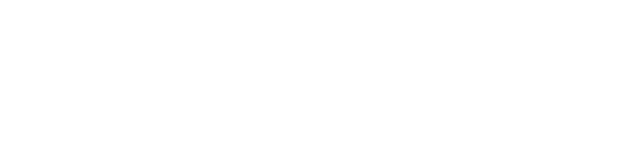
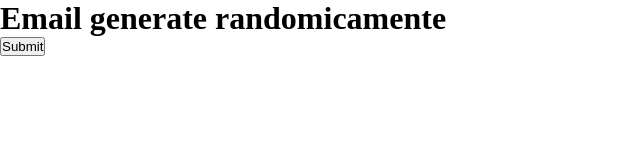
Before and after one commit to Tamburini-Christofer/js-email-list, a plain HTML site: page index.html in a window 1280 px wide. Shown: the whole page, without its empty margins (0-640 px from the left). Drawn offline with Linux system fonts and the light colour scheme.

Commit message:
Creazione file Html

```diff
--- a/index.html
+++ b/index.html
@@ -9,6 +9,24 @@
 </head>
 
 <body>
+    <!-- Creazione di un contenitore generale -->
+    <div>
+
+        <main>
+            <!-- Titolo principale -->
+            <h1>Email generate randomicamente</h1>
+            <!-- Contenitore Email -->
+            <div class="contenitoreEmail">
+                <ul>
+
+                </ul>
+            </div>
+
+            <button id="bottone">Submit</button>
+        </main>
+    </div>
+    <!-- Script JavaScript -->
     <script src="javascipt.js"></script>
 </body>
+
 </html>
```
